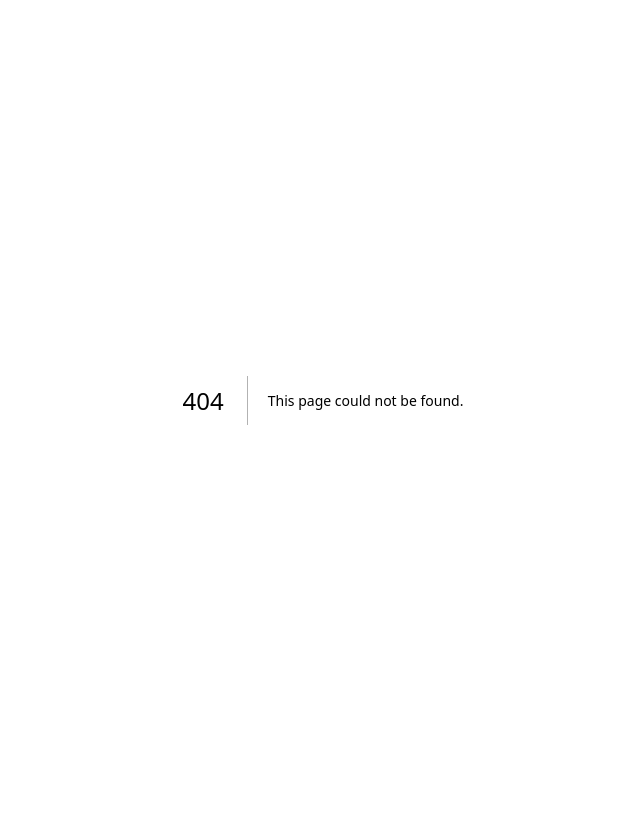
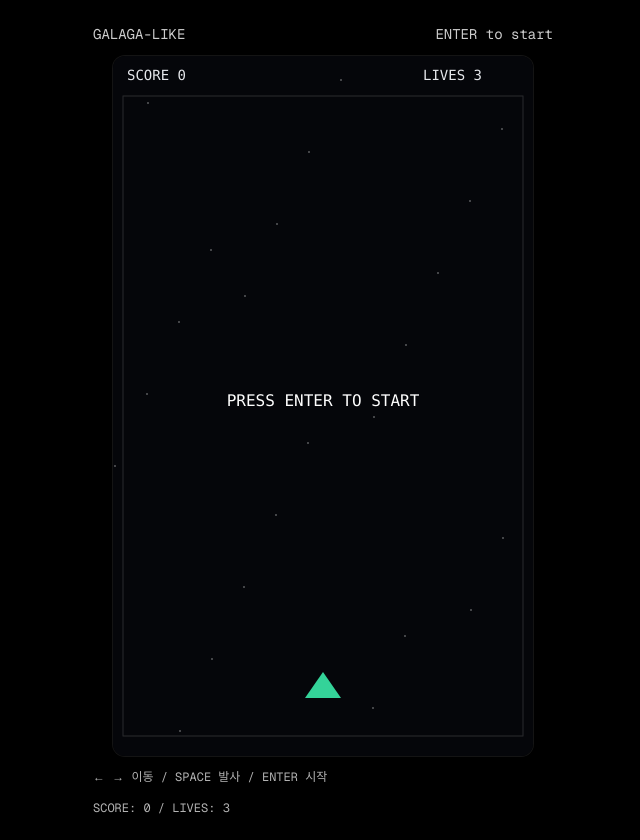
Before and after one commit to btollotus/cal-test-01, a Next.js app: page /galaga in a window 1280 px wide. Before the commit this address had no page. Shown: the whole page, without its empty margins (317-957 px from the left). Before the commit the page ends 800 px from the top, so only its background shows below. Built offline with nearby package versions, Linux system fonts and the light colour scheme.

Commit message:
deploy: intro + online stats

```diff
--- /dev/null
+++ b/app/galaga/page.tsx
@@ -0,0 +1,290 @@
+'use client';
+
+import { useEffect, useRef, useState } from 'react';
+
+type Bullet = { x: number; y: number; vy: number; r: number };
+type Enemy = { x: number; y: number; w: number; h: number; vx: number; phase: number; alive: boolean };
+
+export default function GalagaLikePage() {
+  const canvasRef = useRef<HTMLCanvasElement | null>(null);
+  const rafRef = useRef<number | null>(null);
+
+  const [score, setScore] = useState(0);
+  const [lives, setLives] = useState(3);
+  const [status, setStatus] = useState<'ready' | 'playing' | 'over'>('ready');
+
+  useEffect(() => {
+    const canvas = canvasRef.current;
+    if (!canvas) return;
+    const ctx = canvas.getContext('2d');
+    if (!ctx) return;
+
+    // DPR 대응
+    const dpr = Math.max(1, Math.floor(window.devicePixelRatio || 1));
+    const W = 420;
+    const H = 700;
+    canvas.style.width = `${W}px`;
+    canvas.style.height = `${H}px`;
+    canvas.width = W * dpr;
+    canvas.height = H * dpr;
+    ctx.scale(dpr, dpr);
+
+    // 게임 상태(로컬 변수로 관리: 렌더 루프에서 state set 최소화)
+    let running = false;
+
+    const player = { x: W / 2, y: H - 70, w: 34, h: 22, speed: 5 };
+    let bullets: Bullet[] = [];
+    let enemies: Enemy[] = [];
+    let keys = { left: false, right: false, fire: false };
+
+    let fireCooldown = 0;
+    let enemySpawned = false;
+    let localLives = 3;
+    let localScore = 0;
+
+    const reset = () => {
+      bullets = [];
+      enemies = [];
+      keys = { left: false, right: false, fire: false };
+      fireCooldown = 0;
+      enemySpawned = false;
+      localLives = 3;
+      localScore = 0;
+      player.x = W / 2;
+      setScore(0);
+      setLives(3);
+      setStatus('ready');
+      running = false;
+    };
+
+    const spawnFormation = () => {
+      // 겔러그 느낌: 상단 편대(격자)
+      const cols = 8;
+      const rows = 4;
+      const gapX = 42;
+      const gapY = 34;
+      const startX = (W - (cols - 1) * gapX) / 2;
+      const startY = 80;
+
+      enemies = [];
+      for (let r = 0; r < rows; r++) {
+        for (let c = 0; c < cols; c++) {
+          enemies.push({
+            x: startX + c * gapX,
+            y: startY + r * gapY,
+            w: 26,
+            h: 18,
+            vx: 1.1,
+            phase: Math.random() * Math.PI * 2,
+            alive: true,
+          });
+        }
+      }
+      enemySpawned = true;
+    };
+
+    const rectHit = (ax: number, ay: number, aw: number, ah: number, bx: number, by: number, bw: number, bh: number) => {
+      return ax < bx + bw && ax + aw > bx && ay < by + bh && ay + ah > by;
+    };
+
+    const start = () => {
+      if (status === 'over') reset();
+      if (!enemySpawned) spawnFormation();
+      setStatus('playing');
+      running = true;
+    };
+
+    const loseLife = () => {
+      localLives -= 1;
+      setLives(localLives);
+      // 잠깐 무적 느낌으로 중앙 복귀
+      player.x = W / 2;
+      bullets = [];
+      if (localLives <= 0) {
+        running = false;
+        setStatus('over');
+      }
+    };
+
+    // 입력 처리
+    const onKeyDown = (e: KeyboardEvent) => {
+      if (e.key === 'ArrowLeft') keys.left = true;
+      if (e.key === 'ArrowRight') keys.right = true;
+      if (e.key === ' ') keys.fire = true;
+      if (e.key === 'Enter') start();
+    };
+    const onKeyUp = (e: KeyboardEvent) => {
+      if (e.key === 'ArrowLeft') keys.left = false;
+      if (e.key === 'ArrowRight') keys.right = false;
+      if (e.key === ' ') keys.fire = false;
+    };
+
+    window.addEventListener('keydown', onKeyDown);
+    window.addEventListener('keyup', onKeyUp);
+
+    let t = 0;
+
+    const loop = () => {
+      rafRef.current = requestAnimationFrame(loop);
+      ctx.clearRect(0, 0, W, H);
+
+      // 배경
+      ctx.fillStyle = '#05060a';
+      ctx.fillRect(0, 0, W, H);
+
+      // 별(간단)
+      ctx.fillStyle = 'rgba(255,255,255,0.25)';
+      for (let i = 0; i < 24; i++) ctx.fillRect(((i * 97 + t * 2) % W), ((i * 193 + t * 3) % H), 2, 2);
+
+      // UI 텍스트
+      ctx.fillStyle = '#e5e7eb';
+      ctx.font = '14px ui-monospace, SFMono-Regular, Menlo, monospace';
+      ctx.fillText(`SCORE ${localScore}`, 14, 24);
+      ctx.fillText(`LIVES ${localLives}`, W - 110, 24);
+
+      // 상태 메시지
+      if (!running) {
+        ctx.fillStyle = '#ffffff';
+        ctx.font = '16px ui-monospace, SFMono-Regular, Menlo, monospace';
+        const msg = status === 'over' ? 'GAME OVER - PRESS ENTER' : 'PRESS ENTER TO START';
+        const w = ctx.measureText(msg).width;
+        ctx.fillText(msg, (W - w) / 2, H / 2);
+      }
+
+      if (running) {
+        // 플레이어 이동
+        if (keys.left) player.x -= player.speed;
+        if (keys.right) player.x += player.speed;
+        player.x = Math.max(player.w / 2, Math.min(W - player.w / 2, player.x));
+
+        // 발사
+        fireCooldown = Math.max(0, fireCooldown - 1);
+        if (keys.fire && fireCooldown === 0) {
+          bullets.push({ x: player.x, y: player.y - 18, vy: -8, r: 3 });
+          fireCooldown = 10;
+        }
+
+        // 총알 업데이트
+        bullets = bullets
+          .map((b) => ({ ...b, y: b.y + b.vy }))
+          .filter((b) => b.y > -20);
+
+        // 적 편대 움직임 + 일부 급강하 느낌(간단)
+        t += 1;
+        const aliveEnemies = enemies.filter((e) => e.alive);
+
+        // 편대 좌우 흔들림
+        const sway = Math.sin(t / 60) * 0.8;
+
+        enemies.forEach((e, idx) => {
+          if (!e.alive) return;
+
+          // 6초마다 한 마리씩 아래로 “급강하” 흉내
+          const dive = (t % 360 === 0 && idx === (Math.floor(t / 360) % Math.max(1, aliveEnemies.length)));
+          if (dive) e.phase = 999; // 다이브 상태 표시
+
+          if (e.phase === 999) {
+            // 다이브: 사선+사인
+            e.y += 2.8;
+            e.x += Math.sin((t + idx) / 10) * 2.2;
+            // 화면 아래로 빠지면 상단으로 복귀
+            if (e.y > H + 40) {
+              e.y = 90 + (idx % 4) * 34;
+              e.phase = Math.random() * Math.PI * 2;
+            }
+          } else {
+            e.x += sway;
+          }
+        });
+
+        // 충돌: 총알 vs 적
+        for (const b of bullets) {
+          for (const e of enemies) {
+            if (!e.alive) continue;
+            if (rectHit(b.x - b.r, b.y - b.r, b.r * 2, b.r * 2, e.x - e.w / 2, e.y - e.h / 2, e.w, e.h)) {
+              e.alive = false;
+              b.y = -9999; // 제거 표시
+              localScore += 100;
+              setScore(localScore);
+              break;
+            }
+          }
+        }
+        bullets = bullets.filter((b) => b.y > -1000);
+
+        // 충돌: 적 vs 플레이어
+        for (const e of enemies) {
+          if (!e.alive) continue;
+          if (rectHit(player.x - player.w / 2, player.y - player.h / 2, player.w, player.h, e.x - e.w / 2, e.y - e.h / 2, e.w, e.h)) {
+            e.alive = false;
+            loseLife();
+            break;
+          }
+        }
+
+        // 스테이지 클리어(전멸)
+        if (enemies.every((e) => !e.alive)) {
+          spawnFormation();
+        }
+      }
+
+      // 그리기: 플레이어
+      ctx.fillStyle = '#34d399';
+      ctx.beginPath();
+      ctx.moveTo(player.x, player.y - 14);
+      ctx.lineTo(player.x - 18, player.y + 12);
+      ctx.lineTo(player.x + 18, player.y + 12);
+      ctx.closePath();
+      ctx.fill();
+
+      // 그리기: 총알
+      ctx.fillStyle = '#fbbf24';
+      for (const b of bullets) {
+        ctx.beginPath();
+        ctx.arc(b.x, b.y, b.r, 0, Math.PI * 2);
+        ctx.fill();
+      }
+
+      // 그리기: 적
+      for (const e of enemies) {
+        if (!e.alive) continue;
+        ctx.fillStyle = '#60a5fa';
+        ctx.fillRect(e.x - e.w / 2, e.y - e.h / 2, e.w, e.h);
+        ctx.fillStyle = '#0b1220';
+        ctx.fillRect(e.x - 6, e.y - 3, 12, 6);
+      }
+
+      // 프레임 테두리(아케이드 느낌)
+      ctx.strokeStyle = 'rgba(255,255,255,0.15)';
+      ctx.strokeRect(10, 40, W - 20, H - 60);
+    };
+
+    loop();
+
+    return () => {
+      if (rafRef.current) cancelAnimationFrame(rafRef.current);
+      window.removeEventListener('keydown', onKeyDown);
+      window.removeEventListener('keyup', onKeyUp);
+    };
+    // eslint-disable-next-line react-hooks/exhaustive-deps
+  }, [status]);
+
+  return (
+    <div className="min-h-screen bg-black text-white flex flex-col items-center justify-center gap-3 p-6">
+      <div className="w-full max-w-[460px] flex items-center justify-between">
+        <div className="font-mono text-sm opacity-80">GALAGA-LIKE</div>
+        <div className="font-mono text-sm opacity-80">ENTER to start</div>
+      </div>
+
+      <canvas ref={canvasRef} className="rounded-xl shadow-[0_0_0_1px_rgba(255,255,255,0.08)]" />
+
+      <div className="w-full max-w-[460px] text-xs font-mono opacity-70 leading-relaxed">
+        ← → 이동 / SPACE 발사 / ENTER 시작
+      </div>
+
+      <div className="w-full max-w-[460px] text-xs font-mono opacity-70">
+        SCORE: {score} / LIVES: {lives}
+      </div>
+    </div>
+  );
+}
```
